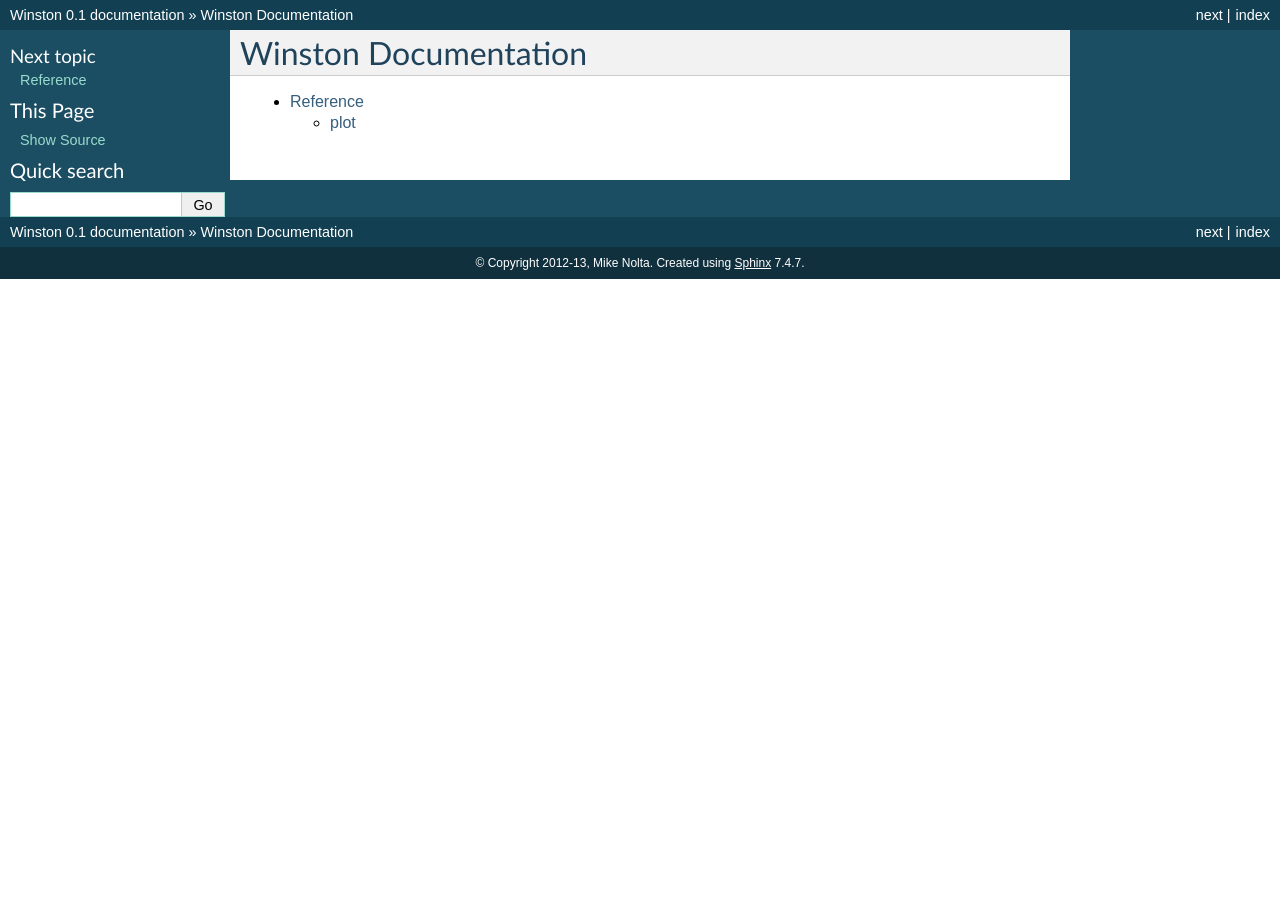
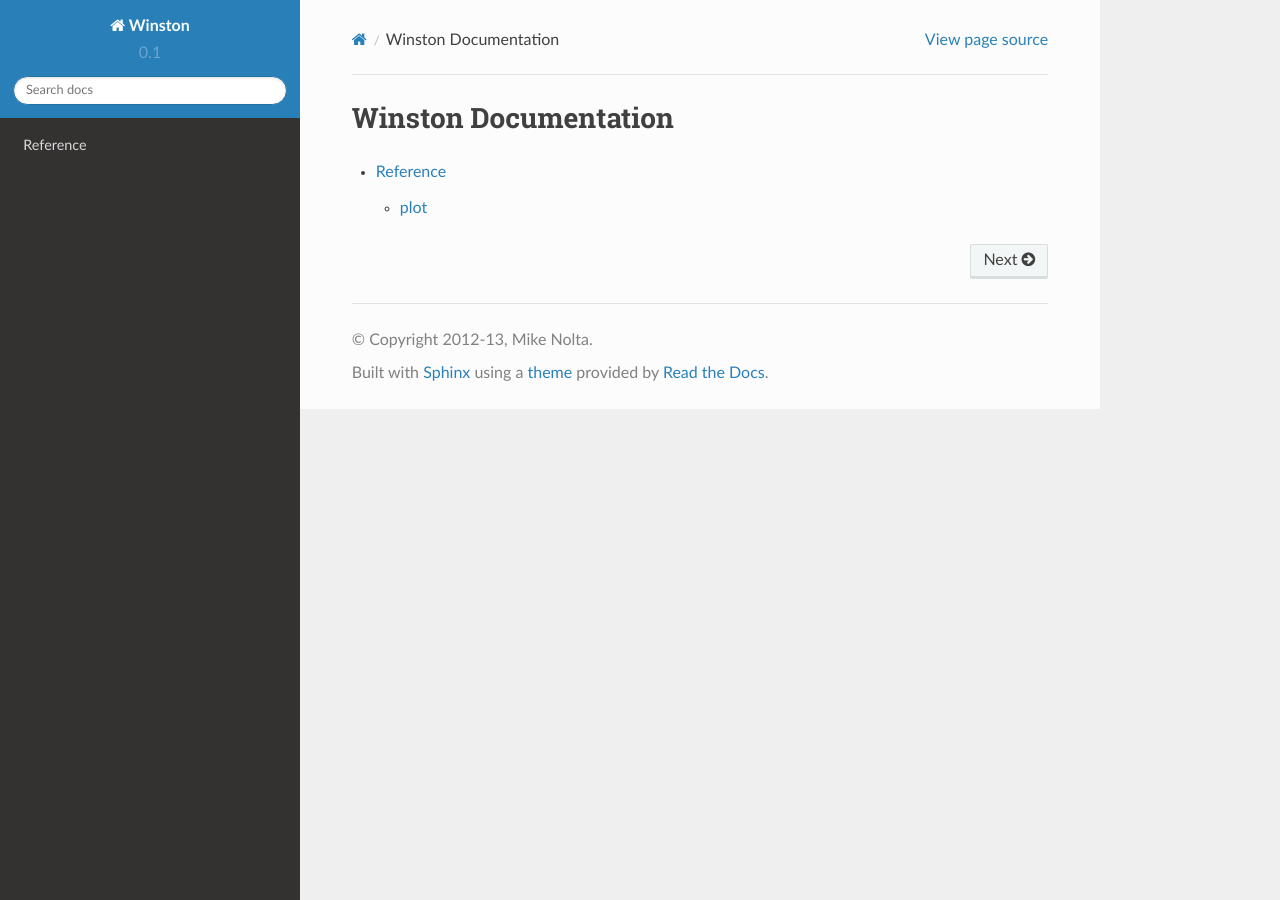
Before and after one commit to JuliaGraphics/Winston.jl, a Sphinx documentation site: the page built from doc/index.rst, in a window 1280 px wide. Built offline with Sphinx 7.4.7, drawn with Linux system fonts in a browser that asks for light colours.

Commit message:
doc: add winston tweaks to rtd theme

```diff
--- /dev/null
+++ b/doc/_themes/winston/static/winston.css_t
@@ -0,0 +1,11 @@
+@import url("css/theme.css");
+
+.rst-content dl:not(.docutils) {
+    border-top: solid 3px #6ab0de;
+}
+
+.rst-content dl:not(.docutils) dt {
+    border-top: none;
+    display: block;
+    margin: 1px 0;
+}
--- /dev/null
+++ b/doc/_themes/winston/theme.conf
@@ -0,0 +1,3 @@
+[theme]
+inherit = sphinx_rtd_theme
+stylesheet = winston.css
--- a/doc/conf.py
+++ b/doc/conf.py
@@ -93,7 +93,7 @@
 
 # The theme to use for HTML and HTML Help pages.  See the documentation for
 # a list of builtin themes.
-html_theme = 'default'
+html_theme = 'winston'
 
 # Theme options are theme-specific and customize the look and feel of a theme
 # further.  For a list of options available for each theme, see the
@@ -101,7 +101,7 @@
 #html_theme_options = {}
 
 # Add any paths that contain custom themes here, relative to this directory.
-#html_theme_path = []
+html_theme_path = ['_themes']
 
 # The name for this set of Sphinx documents.  If None, it defaults to
 # "<project> v<release> documentation".
```
Also changed, not shown: 1 other file.
